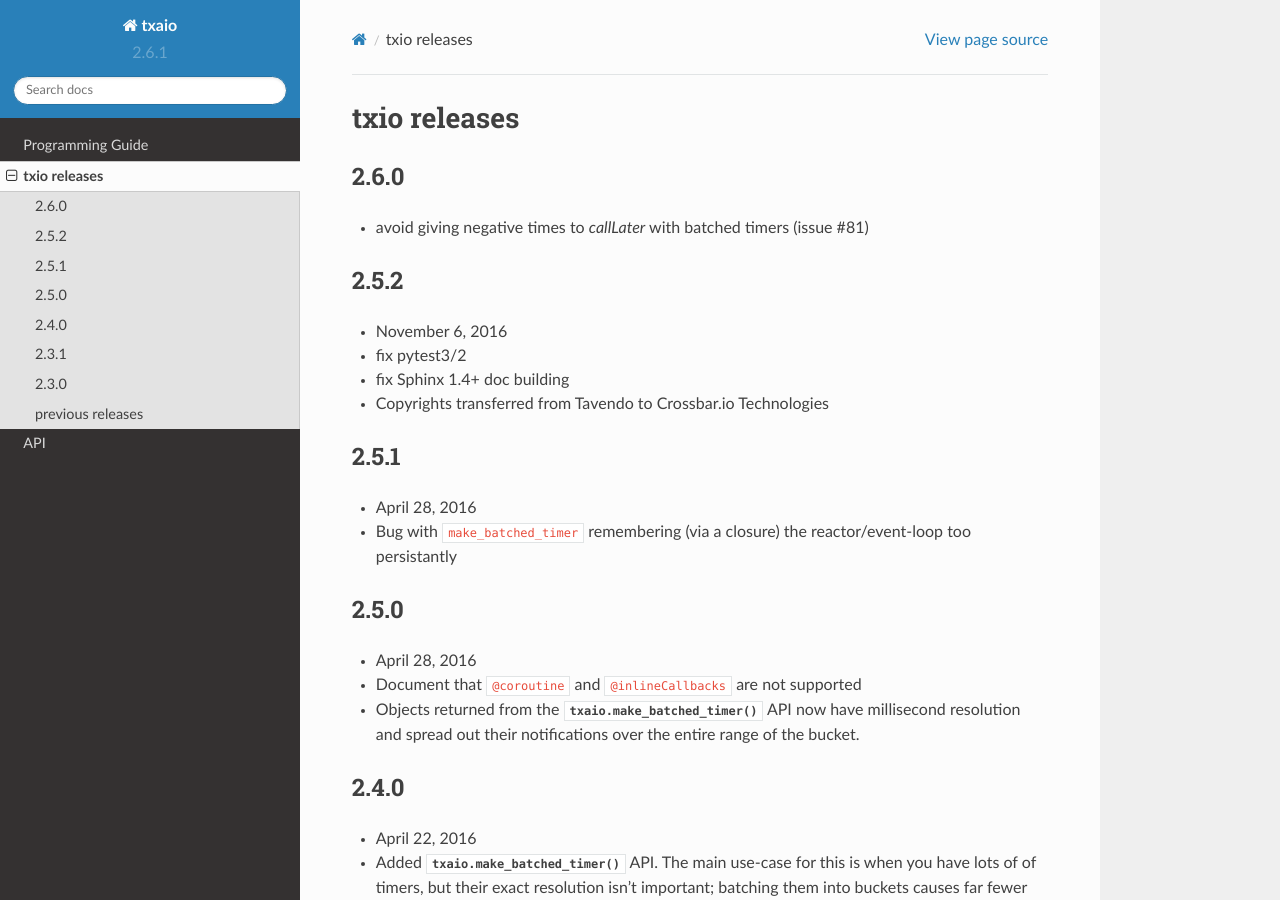
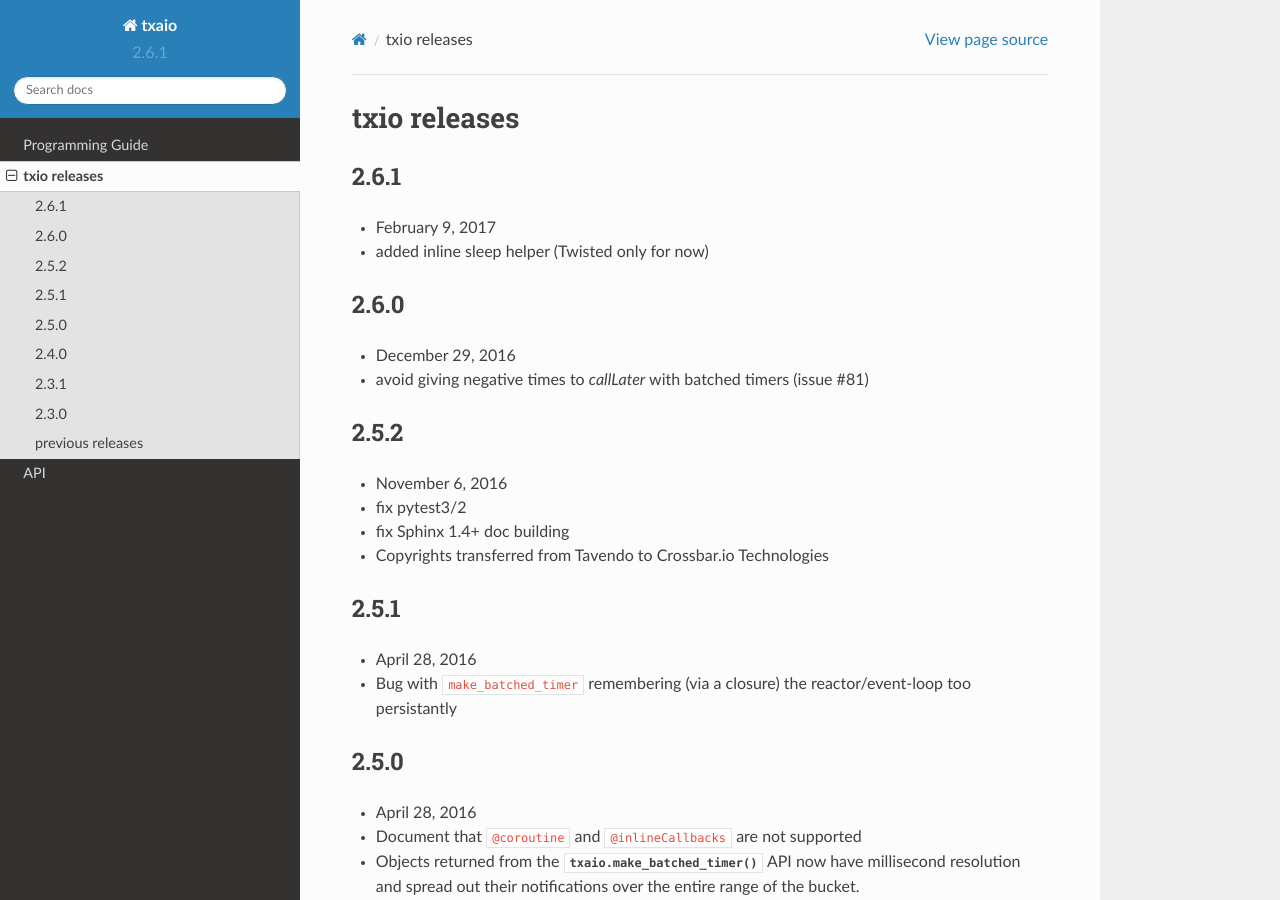
Before and after one commit to crossbario/txaio, a Sphinx documentation site: the page built from docs/releases.rst, in a window 1280 px wide and 900 px high. Built offline with Sphinx 7.4.7 and the Read the Docs theme 2.0.0, drawn with Linux system fonts in a browser that asks for light colours; pages that are not in the unit, such as notebooks, are missing from menus.

Commit message:
update release docs

```diff
--- a/docs/releases.rst
+++ b/docs/releases.rst
@@ -1,9 +1,17 @@
 txio releases
 =============
+
+2.6.1
+-----
+
+- February 9, 2017
+- added inline sleep helper (Twisted only for now)
+
 
 2.6.0
 -----
 
+- December 29, 2016
 - avoid giving negative times to `callLater` with batched timers (issue #81)
 
 
```
